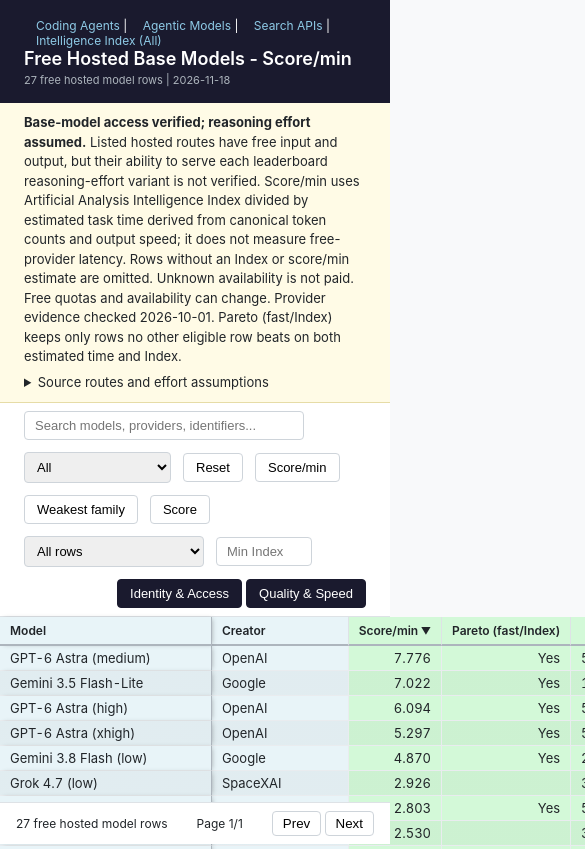
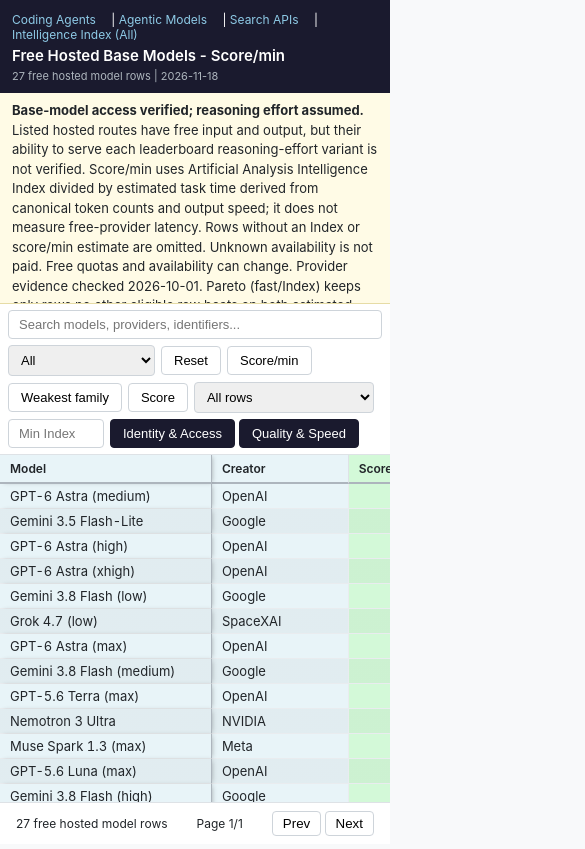
Before and after one commit to ons96/coding-agents-leaderboard, a plain HTML site: page docs/free_models.html in a window 390 px wide. Shown: the top 849 px of the page, 585 px wide, since content can reach past the window. Drawn offline with Linux system fonts and the light colour scheme.

Commit message:
fix: single table-pane scroller so sticky header and frozen column work on phones (#8)
Wide tables make phone browsers widen the layout viewport (Chrome/Brave zoom
out to fit content), which stops the document from scrolling and breaks both
position:sticky and position:fixed. Move the scroll into the table pane, which
is the only scroller: header row pins to its top, model column to its left
edge, pager sits below it as a normal flex row.

Co-authored-by: ons96 <9869160+ons96@users.noreply.github.com>

```diff
--- a/docs/free_models.html
+++ b/docs/free_models.html
@@ -6,23 +6,27 @@
 <title>Free Hosted Base Models - Score/min</title>
 <style>
 *{margin:0;padding:0;box-sizing:border-box}
-body{font-family:-apple-system,BlinkMacSystemFont,"Segoe UI",Roboto,sans-serif;font-size:13px;background:#f8f9fa;color:#212529;padding-bottom:40px}
-.header{background:#1a1a2e;color:#fff;padding:16px 24px}
+html{height:100%}
+/* App shell: the page itself never scrolls, the table pane does. Keeps one
+   scroller only, and wide tables never widen the page (which made phone
+   browsers zoom out and break sticky positioning). */
+body{font-family:-apple-system,BlinkMacSystemFont,"Segoe UI",Roboto,sans-serif;font-size:13px;background:#f8f9fa;color:#212529;height:100%;height:100dvh;display:flex;flex-direction:column;overflow:hidden}
+.header{flex:none;background:#1a1a2e;color:#fff;padding:16px 24px}
 .header h1{font-size:18px;font-weight:600;display:inline-block}
 .header .meta{font-size:11px;color:#adb5bd;margin-top:4px}
 .nav{float:right;font-size:12px;margin-top:2px}
 .nav a{color:#8ecae6;text-decoration:none;margin-left:12px}
 .nav a:hover{text-decoration:underline}
-.controls{background:#fff;border-bottom:1px solid #dee2e6;padding:8px 24px;display:flex;gap:12px;align-items:center;flex-wrap:wrap}
+.controls{flex:none;background:#fff;border-bottom:1px solid #dee2e6;padding:8px 24px;display:flex;gap:12px;align-items:center;flex-wrap:wrap}
 .controls input{padding:6px 10px;border:1px solid #ced4da;border-radius:4px;font-size:13px;width:280px}
 .controls select{padding:6px 8px;border:1px solid #ced4da;border-radius:4px;font-size:13px}
 .controls input[type=number]{width:96px}
 .controls button{padding:6px 12px;border:1px solid #ced4da;border-radius:4px;background:#fff;cursor:pointer;font-size:13px}
 .controls button.active{background:#1a1a2e;color:#fff;border-color:#1a1a2e}
 .group-toggles{display:flex;gap:4px;flex-wrap:wrap;margin-left:auto}
-/* The document is the only scroller: no height-limited inner box, so the
-   header row can pin to the top of the viewport rather than a nested scroller. */
-.table-wrap{position:relative}
+/* The table pane is the only scroller: it fills what the header, controls and
+   pager leave over, and the header row pins to its top. */
+.table-wrap{position:relative;flex:1 1 auto;min-height:0;overflow:auto;overscroll-behavior:contain}
 table{width:100%;border-collapse:separate;border-spacing:0;white-space:nowrap}
 thead th{background:#e9ecef;padding:6px 10px;text-align:right;font-weight:600;font-size:12px;border-bottom:2px solid #adb5bd;border-right:1px solid #dee2e6;cursor:pointer;user-select:none;position:sticky;top:0;z-index:10}
 thead th.asc::after{content:" \25B2";font-size:10px}
@@ -36,12 +40,24 @@ tbody tr:hover td{background-color:#e7f5ff;background-image:none}
 /* Frozen identity column: pinned to the left edge while the table scrolls sideways. */
 th.sticky-col,td.sticky-col{position:sticky;left:0;z-index:6;max-width:18em;overflow:hidden;text-overflow:ellipsis;border-right:1px solid #adb5bd;box-shadow:2px 0 5px -2px rgba(0,0,0,.3)}
 thead th.sticky-col{z-index:20}
-.paging{position:fixed;left:0;right:0;bottom:0;z-index:30;padding:8px 16px;background:#fff;border-top:1px solid #dee2e6;display:flex;justify-content:space-between;align-items:center;gap:8px;flex-wrap:wrap;font-size:12px}
+.paging{flex:none;padding:8px 16px;background:#fff;border-top:1px solid #dee2e6;display:flex;justify-content:space-between;align-items:center;gap:8px;flex-wrap:wrap;font-size:12px}
 .paging button{padding:4px 10px;border:1px solid #ced4da;border-radius:4px;background:#fff;cursor:pointer}
-.footer{text-align:center;padding:8px;font-size:11px;color:#868e96;background:#f1f3f5}
+.footer{flex:none;text-align:center;padding:8px;font-size:11px;color:#868e96;background:#f1f3f5}
 .footer a{color:#1a1a2e}
-.notice{background:#fffbe6;padding:10px 24px;line-height:1.5;border-bottom:1px solid #e6dca6}
+.notice{flex:none;max-height:35vh;overflow:auto;background:#fffbe6;padding:10px 24px;line-height:1.5;border-bottom:1px solid #e6dca6}
 .notice details{margin-top:6px}.notice li{margin:4px 0 4px 20px}.notice a{color:#174d7a}
+/* Phones: trim the chrome so the table pane keeps a usable height. */
+@media (max-width:700px){
+.header{padding:10px 12px}
+.header h1{font-size:15px}
+.nav{float:none;margin-bottom:4px}
+.nav a{margin:0 12px 0 0}
+.controls{padding:6px 8px;gap:6px}
+.controls input{width:100%}
+.group-toggles{margin-left:0}
+.notice{max-height:25vh;padding:8px 12px}
+.footer{display:none}
+}
 </style>
 </head>
 <body>
```
Also changed, not shown: docs/index.html (+25 -9 lines), docs/models.html (+25 -9 lines), docs/models_full.html (+25 -9 lines), docs/search_apis.html (+25 -9 lines), site_template.html (+25 -9 lines), 1 other file.
